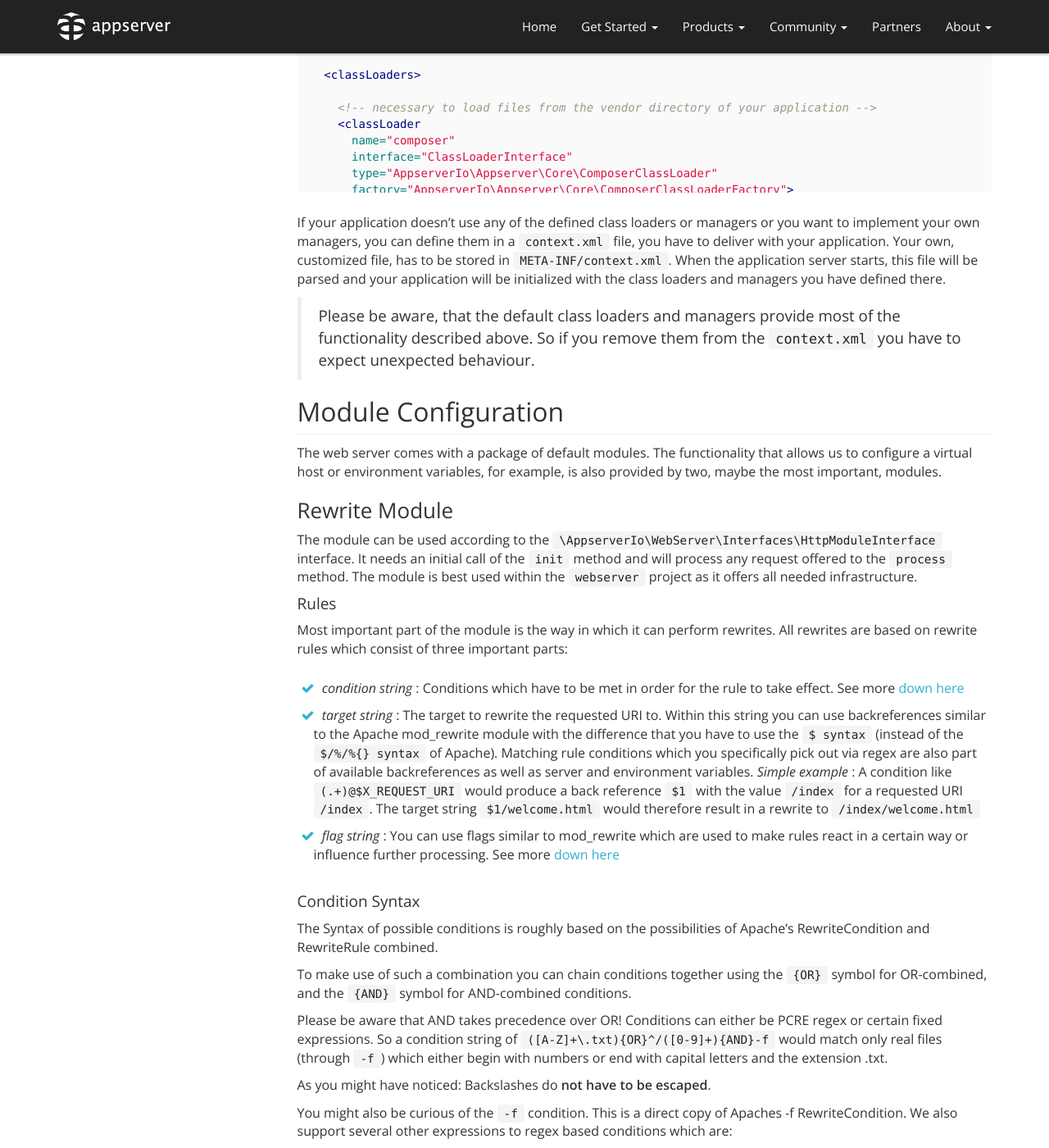
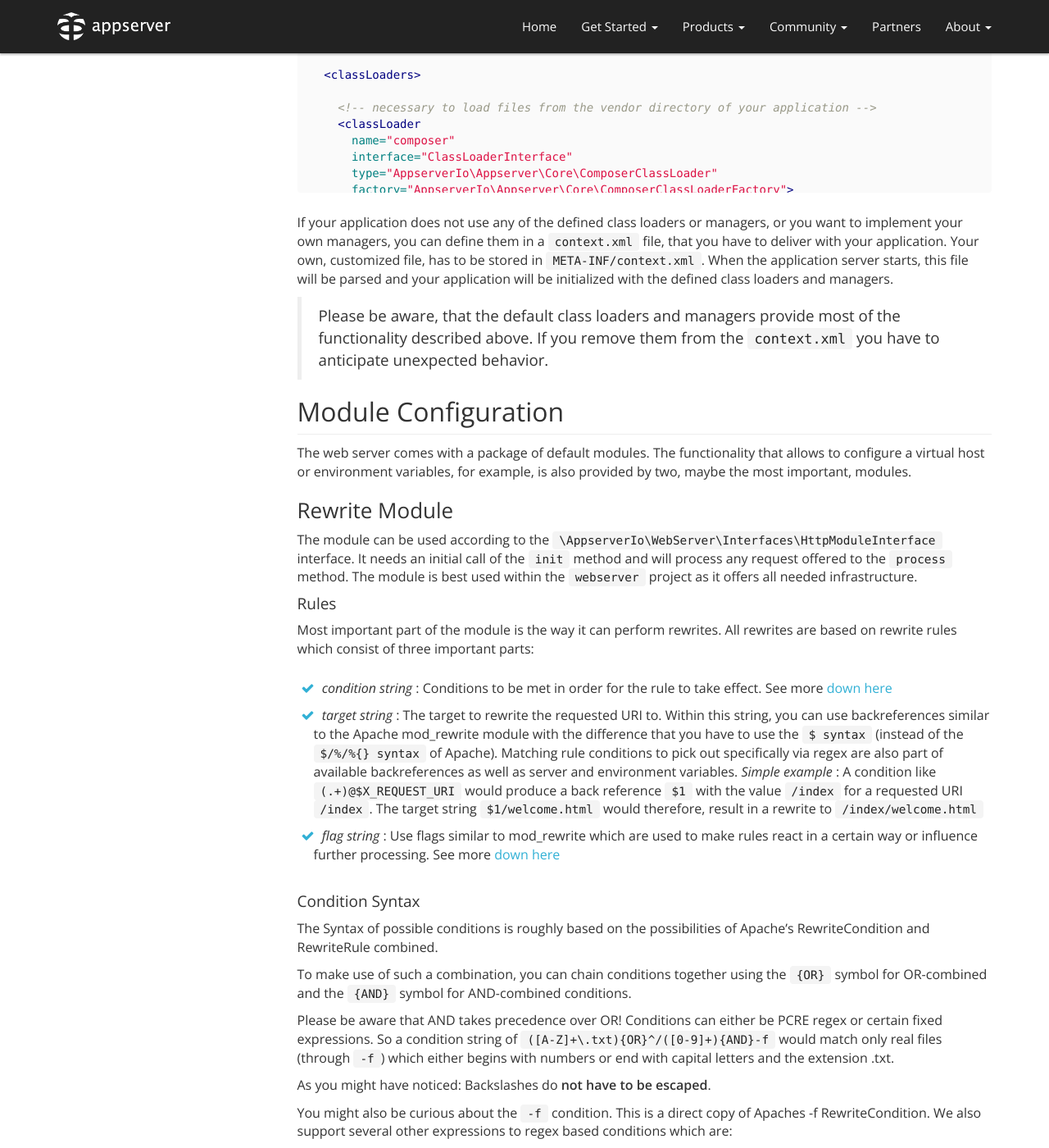
Before and after one commit to appserver-io/appserver, a Jekyll site: the page built from _docs/configuration.md, in a window 1280 px wide and 1400 px high, scrolled down 1865 px. Shown: the whole window at 82% size. Built offline with Jekyll 4.4.1, drawn with Linux system fonts in a browser that asks for light colours; nearby versions of some CDN libraries; library files that are not in the unit come from our copies; Markdown is read by kramdown in place of the engine named in the settings; some of the changed text lies outside the part shown.

Commit message:
Update configuration.md

````diff
--- a/_docs/configuration.md
+++ b/_docs/configuration.md
@@ -21,19 +21,16 @@ subNav:
 permalink: /get-started/documentation/configuration.html
 ---
 
-We believe that the appserver should be highly configurable, so anyone interested can fiddle
-around with it. Therefor we provide a central configuration file located at `/opt/appserver/etc/appserver.xml`.
+We fancy that appserver should be highly configurable, so that anyone who is interested can give it a shot. Therefore we provide a central configuration file located at `/opt/appserver/etc/appserver.xml`.
 
 This file contains the complete [architecture](#the-architecture) as an XML structure.
 
-So if you want to change used components, introduce new services or scale the system by adding
-additional servers you can do so with some lines of XML.You might have a look at a basic
+To change used components, introduce new services or scale the system by adding additional servers you can do so with some lines of XML. Look at a basic
 `appserver.xml`.
 
 ## Basic Architecture
 
-In this example we have a shortened piece of the `appserver.xml` file to understand how the
-architecture is driven by configuration.
+In this example, we use a shortened piece of the `appserver.xml` file to understand how the architecture is driven by configuration.
 
 ```xml
 <?xml version="1.0" encoding="UTF-8"?>
@@ -220,8 +217,7 @@ being built up by the system on startup:
 * The `deployment` element states a class containing preparations for starting up the container.
   It can be considered a hook which will be invoked before the container will be available.
 
-That is basically everything there is to do to create a new container. To make use of it, it has
-to contain at least one *server* within its `servers` collection.
+That is basically everything to create a new container. To make use of it, it has to contain at least one *server* within its `servers` collection.
 
 ## Server Configuration
 
@@ -230,14 +226,13 @@ will be instantiated on container bootup. To enable a *server* you have to menti
 attributes of the element:
 
 * The `type` specifies a class implementing the `ServerInterface` which implements the basic
-  behaviour of the server on receiving a connection and how it will handle it.
-
+  behavior of the server on receiving a connection and how it will handle it.
 * The `socket` attribute specifies the type of socket the server should open. E.g. a stream or
-  asynchronious socket
-* The `serverContext` specifies the server's source of configuration and container for runtime
+  asynchronous socket
+* The `serverContext` specifies the servers source of configuration and container for runtime
   information e.g. ServerVariables like `DOCUMENT_ROOT`
 
-So we have our specific server which will open a certain port and operate in a defined context. But
+So we have the specific server which will open a certain port and operate in a defined context. But
 to make the server handle a certain type of requests it needs to know which *protocol* to speak.
 
 This can be done using the `connectionHandler` element. Certain server wrappers can handle certain
@@ -365,18 +360,18 @@ in `/opt/appserver/etc/appserver/conf.d/context.xml`
 </context>
 ```
 
-If your application doesn't use any of the defined class loaders or managers or you want to implement
-your own managers, you can define them in a `context.xml` file, you have to deliver with your
+If your application does not use any of the defined class loaders or managers, or you want to implement
+your own managers, you can define them in a `context.xml` file, that you have to deliver with your
 application. Your own, customized file, has to be stored in `META-INF/context.xml`. When the application
-server starts, this file will be parsed and your application will be initialized with the class loaders
-and managers you have defined there.
+server starts, this file will be parsed and your application will be initialized with the defined class loaders
+and managers.
 
 > Please be aware, that the default class loaders and managers provide most of the functionality
-> described above. So if you remove them from the `context.xml` you have to expect unexpected behaviour.
+> described above. If you remove them from the `context.xml` you have to anticipate unexpected behavior.
 
 ## Module Configuration
 
-The web server comes with a package of default modules. The functionality that allows us to configure
+The web server comes with a package of default modules. The functionality that allows to configure
 a virtual host or environment variables, for example, is also provided by two, maybe the most important,
 modules.
 
@@ -389,25 +384,24 @@ project as it offers all needed infrastructure.
 
 #### Rules
 
-Most important part of the module is the way in which it can perform rewrites. All rewrites are
-based on rewrite rules which consist of three important parts:
+Most important part of the module is the way it can perform rewrites. All rewrites are based on rewrite rules which consist of three important parts:
 
-- *condition string* : Conditions which have to be met in order for the rule to take effect.
+- *condition string* : Conditions to be met in order for the rule to take effect.
   See more [down here](#condition-syntax)
 
-- *target string* : The target to rewrite the requested URI to. Within this string you can use
+- *target string* : The target to rewrite the requested URI to. Within this string, you can use
   backreferences similar
   to the Apache mod_rewrite module with the difference that you have to use the `$ syntax`
   (instead of the `$/%/%{} syntax` of Apache).
 
-  Matching rule conditions which you specifically pick out via regex are also part of available backreferences
+  Matching rule conditions to pick out specifically via regex are also part of available backreferences
   as well as server and environment variables.
 
   *Simple example* : A condition like `(.+)@$X_REQUEST_URI` would produce a back reference `$1`
   with the value `/index` for a requested URI `/index`. The target string `$1/welcome.html` would
-  therefore result in a rewrite to `/index/welcome.html`
+  therefore, result in a rewrite to `/index/welcome.html`
 
-- *flag string* : You can use flags similar to mod_rewrite which are used to make rules react in a
+- *flag string* : Use flags similar to mod_rewrite which are used to make rules react in a
   certain way or influence further processing. See more [down here](#flags)
 
 #### Condition Syntax
@@ -415,16 +409,16 @@ based on rewrite rules which consist of three important parts:
 The Syntax of possible conditions is roughly based on the possibilities of Apache's RewriteCondition
 and RewriteRule combined.
 
-To make use of such a combination you can chain conditions together using the `{OR}` symbol for
-OR-combined, and the `{AND}` symbol for AND-combined conditions.
+To make use of such a combination, you can chain conditions together using the `{OR}` symbol for
+OR-combined and the `{AND}` symbol for AND-combined conditions.
 
 Please be aware that AND takes precedence over OR! Conditions can either be PCRE regex or certain fixed
 expressions. So a condition string of `([A-Z]+\.txt){OR}^/([0-9]+){AND}-f` would match only real files
-(through `-f`) which either begin with numbers or end with capital letters and the extension .txt.
+(through `-f`) which either begins with numbers or end with capital letters and the extension .txt.
 
 As you might have noticed: Backslashes do **not have to be escaped**.
 
-You might also be curious of the `-f` condition. This is a direct copy of Apaches -f RewriteCondition.
+You might also be curious about the `-f` condition. This is a direct copy of Apaches -f RewriteCondition.
 We also support several other expressions to regex based conditions which are:
 
  - *<<COMPARE_STRING>* : Is the operand lexically preceding `<COMPARE_STRING>`?
@@ -511,11 +505,11 @@ following example, that would enable a Magento installation under `http://magent
 ## Configuration Defaults
 
 You will see that we provide basic frontend implementations of services the appserver runtime
-provides. If you want to use these services yourself you should have a look into the code of our
+provides. If you want to use these services yourself you should have a look at the code of our
 apps and read about [app development](#deployment).
 
 You might be curious about the different ports we use. Per default the appserver will open several
-ports at which it's services are available. As we do not want to block (or be blocked by) other
+ports where its services are available. As we do not want to block (or be blocked by) other
 services we use ports of a higher range.
 
 As a default we use the following ports:
````
Also changed, not shown: other parts of _docs/configuration.md (+14 -14 lines).
